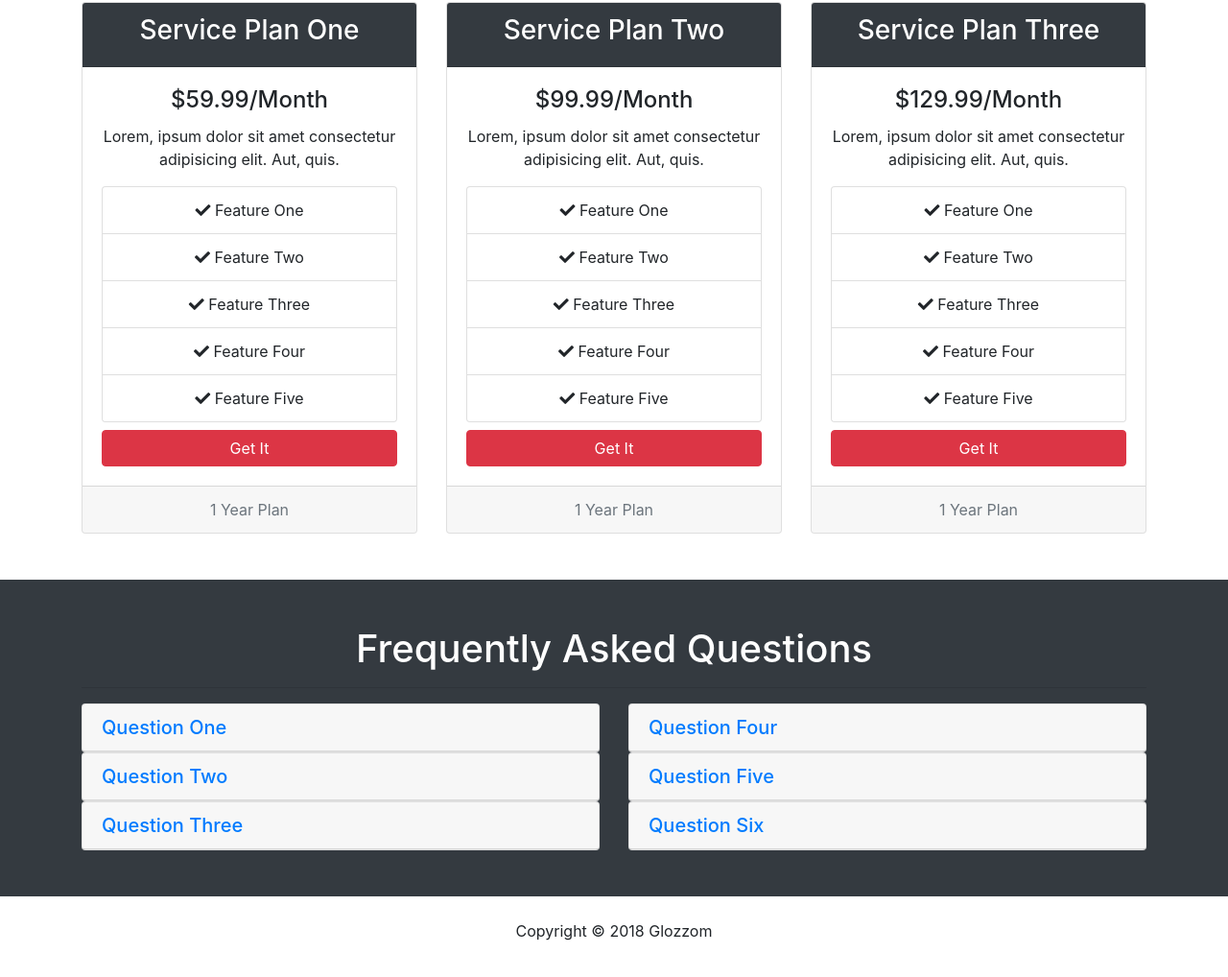
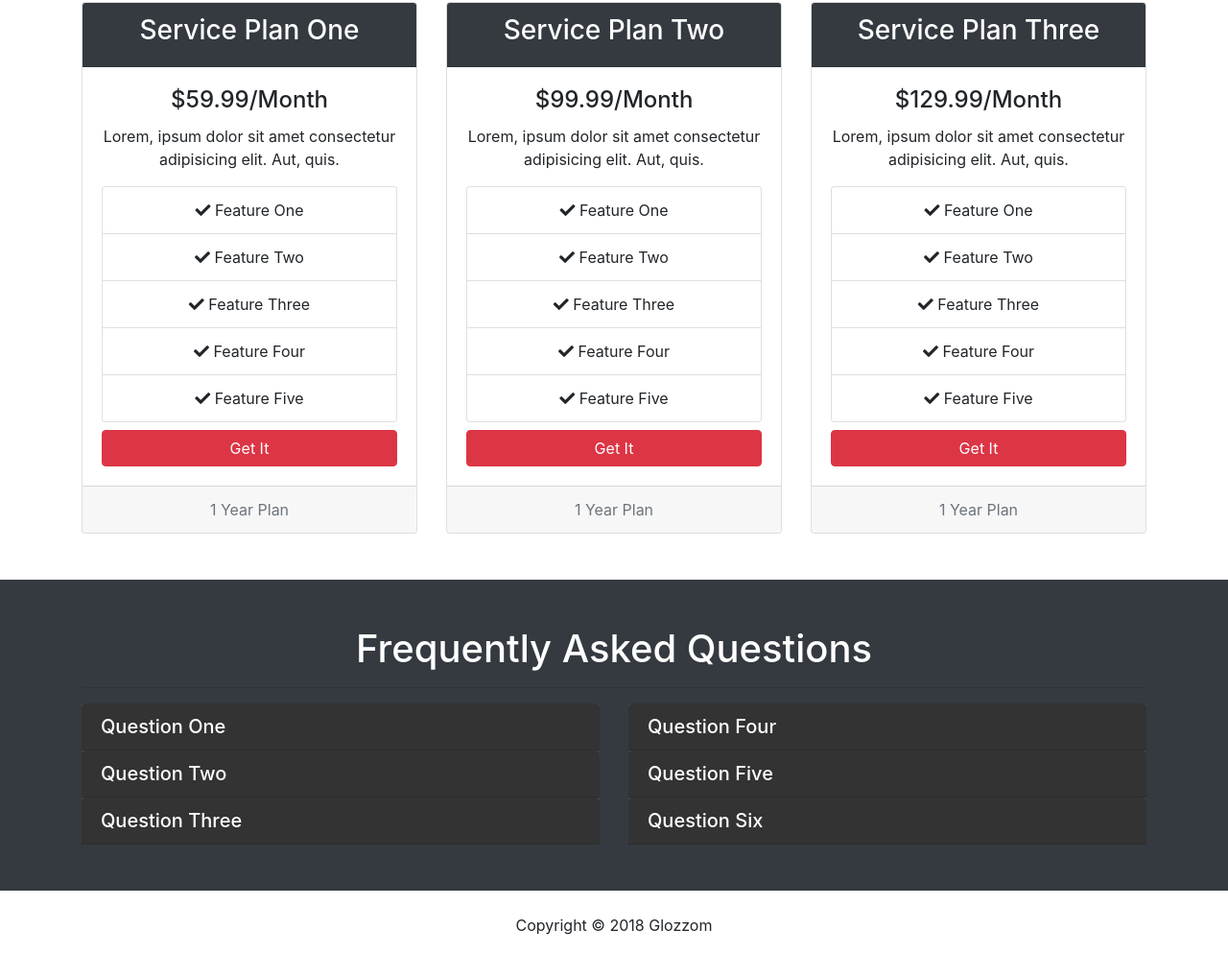
Before and after one commit to ajones1369/glozzom, a plain HTML site: page services.html in a window 1280 px wide. Shown: the part 302-1320 px from the top of the page at 96% size. Drawn offline with nearby package versions, Linux system fonts and the light colour scheme.

Commit message:
Services with Accordian FAQ

```diff
--- a/css/style.css
+++ b/css/style.css
@@ -79,3 +79,17 @@ body {
 .about-img {
   margin-top: -50px;
 }
+
+#faq .card {
+  border: #444;
+}
+
+#faq a {
+  color: #fff;
+  text-decoration: none;
+}
+
+#faq .card-body,
+#faq .card-header {
+  background: #333;
+}
```
